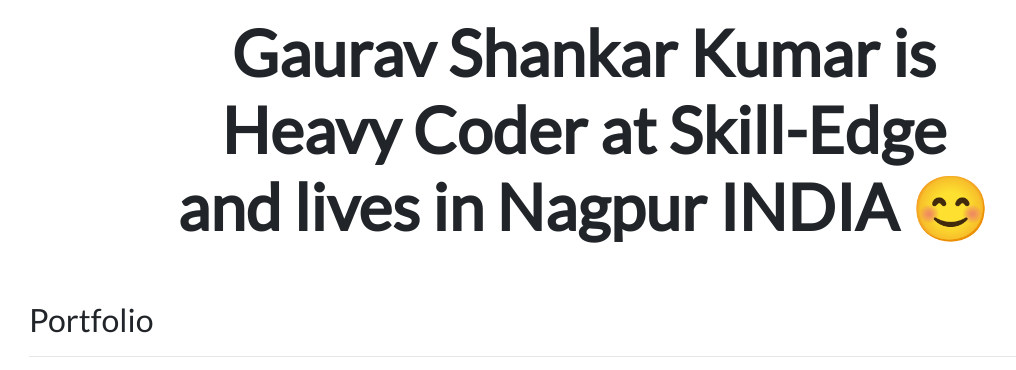
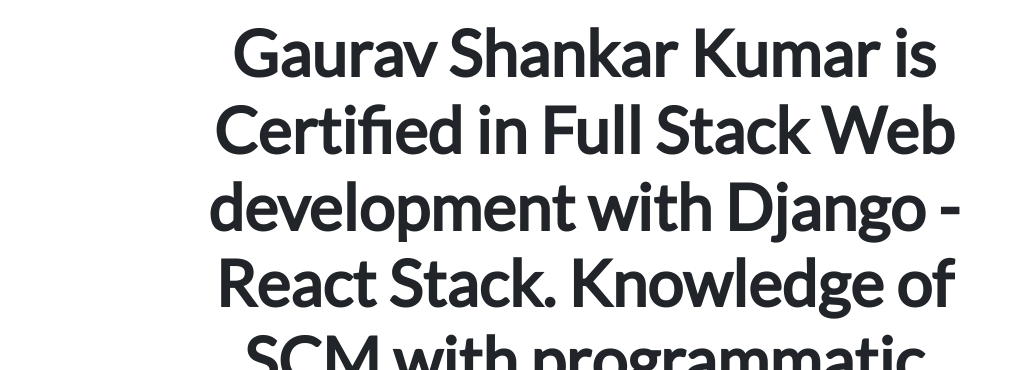
Before and after one commit to the-gsk/GSK-Personal_Portfolio-Django, a Django app: page / in a window 1280 px wide. Shown: the part 373-743 px from the top of the page, without its empty margins (56-1072 px from the left). Run offline with Django 3.2, Linux system fonts and the light colour scheme; data comes from the database, SQL or seed files in the repository; some libraries are stand-ins or nearby versions.

Commit message:
Update home.html

```diff
--- a/portfolio/templates/portfolio/home.html
+++ b/portfolio/templates/portfolio/home.html
@@ -9,8 +9,9 @@
 <div class="row justify-content-center mb-3">
   <div class="col-md-9 text-center">
     <h1 id="hometext" class="font-weight-bold">
-      Gaurav Shankar Kumar is Heavy Coder at Skill-Edge and lives in Nagpur
-      INDIA 😊
+      Gaurav Shankar Kumar is Certified in Full Stack Web development with Django - React Stack.
+      Knowledge of SCM with programmatic experience. Strong analytical and problem-solving skills with experience on projects.
+      Focused on building scalable applications with best Industrial practices.😊
     </h1>
   </div>
 </div>
```
